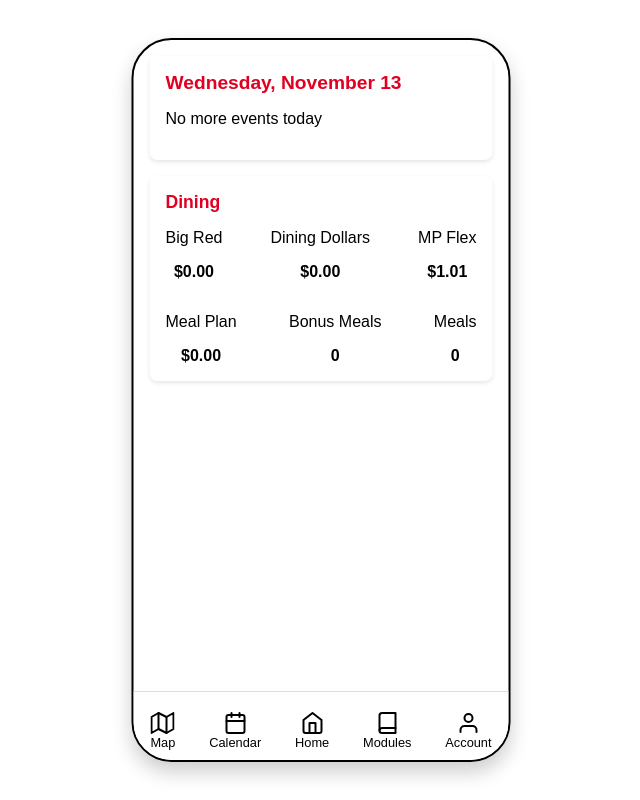
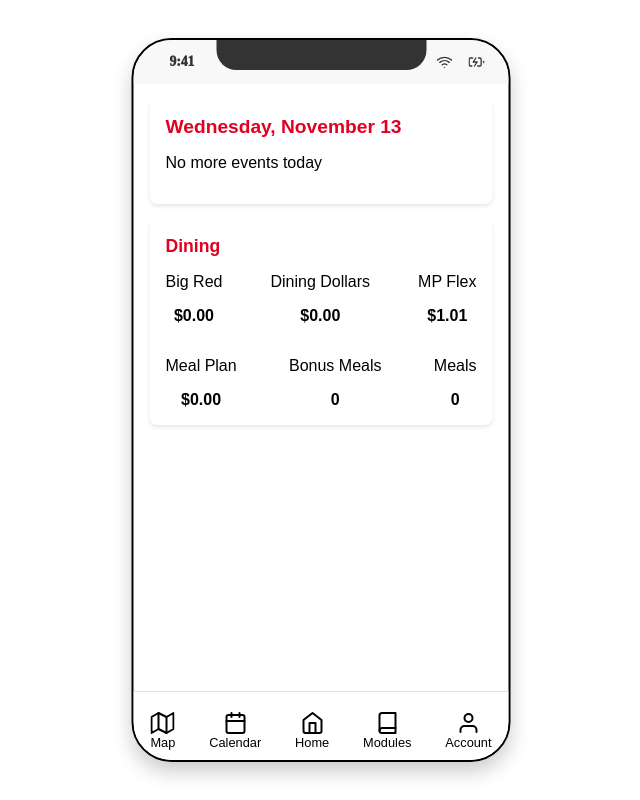
Before and after one commit to OwenAEdwards/Bearcat-Mobile, a Svelte app: page / in a window 1280 px wide. Shown: the whole page, without its empty margins (319-959 px from the left). Built offline with nearby package versions, Linux system fonts and the light colour scheme.

Commit message:
added notch back with icons at the top left

```diff
--- a/src/App.svelte
+++ b/src/App.svelte
@@ -4,24 +4,20 @@
   import Modules from '../src/components/Modules.svelte';
   import Account from '../src/components/Account.svelte';
 
-  // State to track the current page, default is Home page
   let currentPage = 'Home';
 
-  // Navigation function
   function navigate(page) {
     currentPage = page;
   }
 </script>
 
 <style>
-  /* UC Colors */
   :root {
     --uc-red: #e00122;
     --uc-black: #000000;
     --uc-white: #ffffff;
   }
 
-  /* Phone Container */
   .phone-container {
     width: 100vw;
     height: 90vh;
@@ -40,7 +36,49 @@
     flex-direction: column;
   }
 
-  /* Navbar at the bottom */
+  /* iPhone Styled Top Bar */
+  .iphone-top-bar {
+    display: flex;
+    align-items: center;
+    justify-content: space-between;
+    height: 44px;
+    padding: 0 16px;
+    font-size: 0.85rem;
+    color: #333;
+    background-color: #f8f8f8;
+    position: relative;
+    z-index: 1;
+  }
+
+  .time {
+    padding-left: 20px;
+    font-weight: 1000;
+  }
+
+  /* Correctly oriented notch */
+  .notch {
+    position: absolute;
+    top: 0;
+    left: 50%;
+    transform: translateX(-50%);
+    width: 210px;
+    height: 30px;
+    background-color: #333;
+    border-radius: 0 0 20px 20px; /* Inverted for the correct orientation */
+    z-index: 2;
+  }
+
+  /* Icons (battery, wifi, signal) */
+  .status-icons {
+    display: flex;
+    gap: 8px;
+  }
+
+  .status-icon {
+    width: 16px;
+    height: 16px;
+  }
+
   .navbar {
     display: flex;
     justify-content: space-around;
@@ -77,6 +115,23 @@
 </style>
 
 <div class="phone-container">
+  <!-- iPhone styled top bar -->
+  <div class="iphone-top-bar">
+    <span class="time">9:41</span>
+    <div class="notch"></div>
+    <div class="status-icons">
+      <!-- Signal Icon -->
+      <svg class="status-icon" xmlns="http://www.w3.org/2000/svg" viewBox="0 0 24 24"><line x1="2" y1="20" x2="2" y2="20"/><line x1="7" y1="16" x2="7" y2="20"/><line x1="12" y1="12" x2="12" y2="20"/><line x1="17" y1="8" x2="17" y2="20"/><line x1="22" y1="4" x2="22" y2="20"/></svg>
+
+      <!-- Wi-Fi Icon -->
+      <svg class="status-icon" xmlns="http://www.w3.org/2000/svg" viewBox="0 0 24 24" fill="none" stroke="currentColor" stroke-width="2" stroke-linecap="round" stroke-linejoin="round"><path d="M5 12.55a11 11 0 0 1 14.08 0"></path><path d="M1.42 9a16 16 0 0 1 21.16 0"></path><path d="M8.53 16.11a6 6 0 0 1 6.95 0"></path><line x1="12" y1="20" x2="12.01" y2="20"></line></svg>
+      <br>
+      <!-- Battery Icon -->
+      <svg class="status-icon" xmlns="http://www.w3.org/2000/svg" viewBox="0 0 24 24" fill="none" stroke="currentColor" stroke-width="2" stroke-linecap="round" stroke-linejoin="round"><path d="M5 18H3a2 2 0 0 1-2-2V8a2 2 0 0 1 2-2h3.19M15 6h2a2 2 0 0 1 2 2v8a2 2 0 0 1-2 2h-3.19"></path><line x1="23" y1="13" x2="23" y2="11"></line><polyline points="11 6 7 12 13 12 9 18"></polyline></svg>
+      <br>
+    </div>
+  </div>
+
   <!-- Conditionally render the current page component -->
   {#if currentPage === 'Home'}
     <Home />
```
